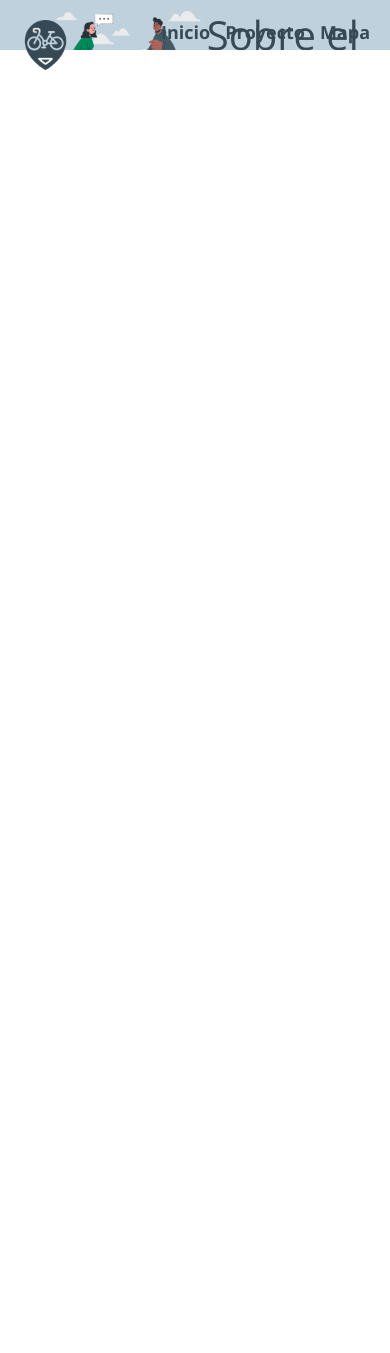
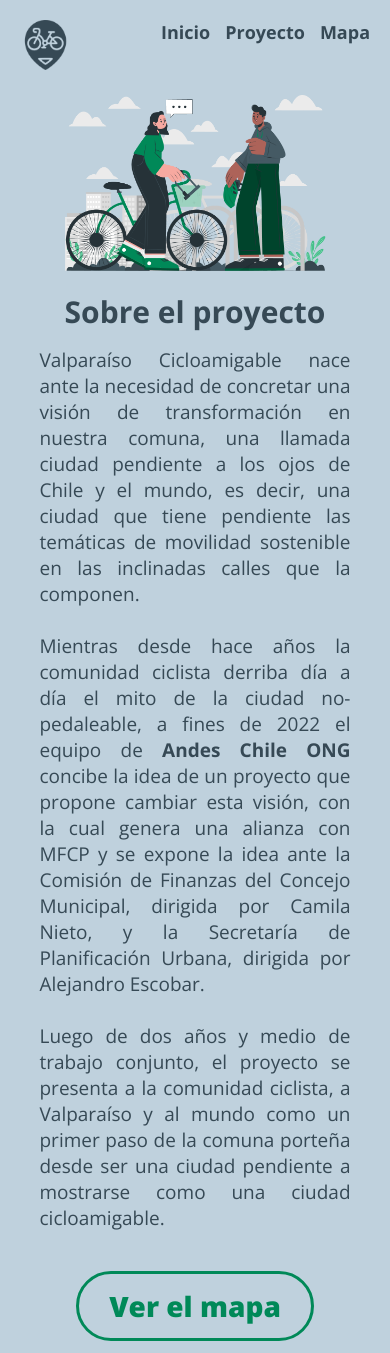
Before and after one commit to liberticl/cicloamigable, a Flask app: page /proyecto in a window 390 px wide. Shown: the top 1353 px of the page. Before the commit the page ends 70 px from the top, so only its background shows below. Run offline with Flask 3, Linux system fonts and the light colour scheme.

Commit message:
fix(responsive): se mejora la vista en celulares

```diff
--- a/static/css/main.css
+++ b/static/css/main.css
@@ -75,8 +75,8 @@ body {
 }
 
 .second-title {
-  font-weight: 500;
-  font-size: 40px;
+  font-weight: 550;
+  font-size: 36px;
   color: #364955;
   margin-bottom: 15px;
 }
@@ -225,10 +225,6 @@ body {
   flex-wrap: wrap;
   gap: 0;
   justify-content: center;
-
-  /*  width: 90%;
-  margin-left: 5%;
-  margin-bottom: 1%;  */
 }
 
 .map-image {
@@ -290,6 +286,11 @@ body {
     line-height: 1.3;
   }
 
+  /* .second-title {
+    font-size: 48px;
+    line-height: 1.3;
+  } */
+
   .btn {
     font-size: 28px;
     height: 70px;
@@ -328,6 +329,41 @@ body {
     text-align: center;
   }
 
+  .about-illustration {
+    position: relative;
+    left:5%;
+    top: 50px;
+    width: 90%;
+    max-width: 100%;
+    margin: 0 auto;
+    padding: 45px;
+    z-index: 20;
+    /* display: none; */
+  }
+
+  .about-content {
+    position: relative;
+    right: 0;
+    top: 0;
+    width: 90%;
+    max-width: 100%;
+    margin: 0 auto;
+    padding: 20px;
+  }
+
+  .paragraph {
+    font-weight: 200;
+    font-size: 19px;
+    color: #364955;
+    margin-bottom: 20px;
+    text-align: justify;
+  }
+
+  .second-title {
+    font-size: 30px;
+    text-align: center;
+  }
+
   .button-group {
     flex-direction: column;
     align-items: center;
@@ -361,4 +397,10 @@ body {
     right: 0;
     top: 0;
   }
+
+  #deck-container {
+    width: 95vw;
+    height: 85vh;
+    margin-top: 12%;
   }
+}
--- a/templates/index.html
+++ b/templates/index.html
@@ -8,7 +8,7 @@
 
     <!-- Contenido principal (lado derecho) -->
     <div class="main-content">
-        <h1 class="main-title"><br>¡Valparaíso ahora es Ciclo-amigable!</h1>
+        <h1 class="main-title"><br>¡Valparaíso ahora es<br>Ciclo-amigable!</h1>
 
         <!-- <div class="button-group">
             <a href="{{ url_for('login') }}" class="btn btn-primary">Inicia sesión</a>
--- a/templates/proyecto.html
+++ b/templates/proyecto.html
@@ -2,31 +2,32 @@
 
 {% block content %}
 <div class="content">
-    <!-- Ilustración principal -->
-    <img src="{{ url_for('static', filename='img/about.png') }}" alt="Descubre Valparaíso" class="about-illustration">
+    <img src="{{ url_for('static', filename='img/about.png') }}" alt="Sobre Valparaíso Cicloamigable"
+        class="about-illustration">
 
     <!-- Contenido principal (lado derecho) -->
     <div class="about-content">
         <h1 class="second-title">Sobre el proyecto</h1>
 
         <p class="paragraph">
-            Valparaíso Cicloamigable nace ante la necesidad de concretar una visión de transformación en nuestra comuna, una llamada ciudad pendiente
-            a los ojos de Chile y el mundo, es decir, una ciudad que tiene pendiente las temáticas de movilidad sostenible en las inclinadas calles que
-            la componen.
+            Valparaíso Cicloamigable nace ante la necesidad de concretar una visión de transformación en nuestra comuna,
+            una llamada ciudad pendiente a los ojos de Chile y el mundo, es decir, una ciudad que tiene pendiente las temáticas
+            de movilidad sostenible en las inclinadas calles que la componen.
             <br><br>
-            Mientras desde hace años la comunidad ciclista derriba día a día el mito de la ciudad no-pedaleable, a fines de 2022 el equipo de <a class="link" href="https://andeschileong.cl", target="_blank"><b>Andes Chile ONG</b></a>
-            concibe la idea de un proyecto que propone cambiar esta visión, con la cual genera una alianza con MFCP y se expone la idea ante la Comisión de Finanzas
-            del Concejo Municipal, dirigida por Camila Nieto, y la Secretaría de Planificación Urbana, dirigida por Alejandro Escobar.
+            Mientras desde hace años la comunidad ciclista derriba día a día el mito de la ciudad no-pedaleable, a fines
+            de 2022 el equipo de <a class="link" href="https://andeschileong.cl" , target="_blank"><b>Andes Chile ONG</b></a>
+            concibe la idea de un proyecto que propone cambiar esta visión, con la cual genera una alianza con MFCP y se
+            expone la idea ante la Comisión de Finanzas del Concejo Municipal, dirigida por Camila Nieto, y la Secretaría de
+            Planificación Urbana, dirigida por Alejandro Escobar.
             <br><br>
-            Luego de dos años y medio de trabajo conjunto, el proyecto se presenta a la comunidad ciclista, a Valparaíso y al mundo como un primer paso de la comuna
-            porteña desde ser una ciudad pendiente a mostrarse como una ciudad cicloamigable.
+            Luego de dos años y medio de trabajo conjunto, el proyecto se presenta a la comunidad ciclista, a Valparaíso
+            y al mundo como un primer paso de la comuna porteña desde ser una ciudad pendiente a mostrarse como una ciudad
+            cicloamigable.
         </p>
 
         <div class="button-group">
             <a href="{{ url_for('mapa') }}" class="btn btn-secondary">Ver el mapa</a>
         </div>
     </div>
-
-
 </div>
 {% endblock %}
```
Lines whose indentation alone changed are shown as unchanged.
